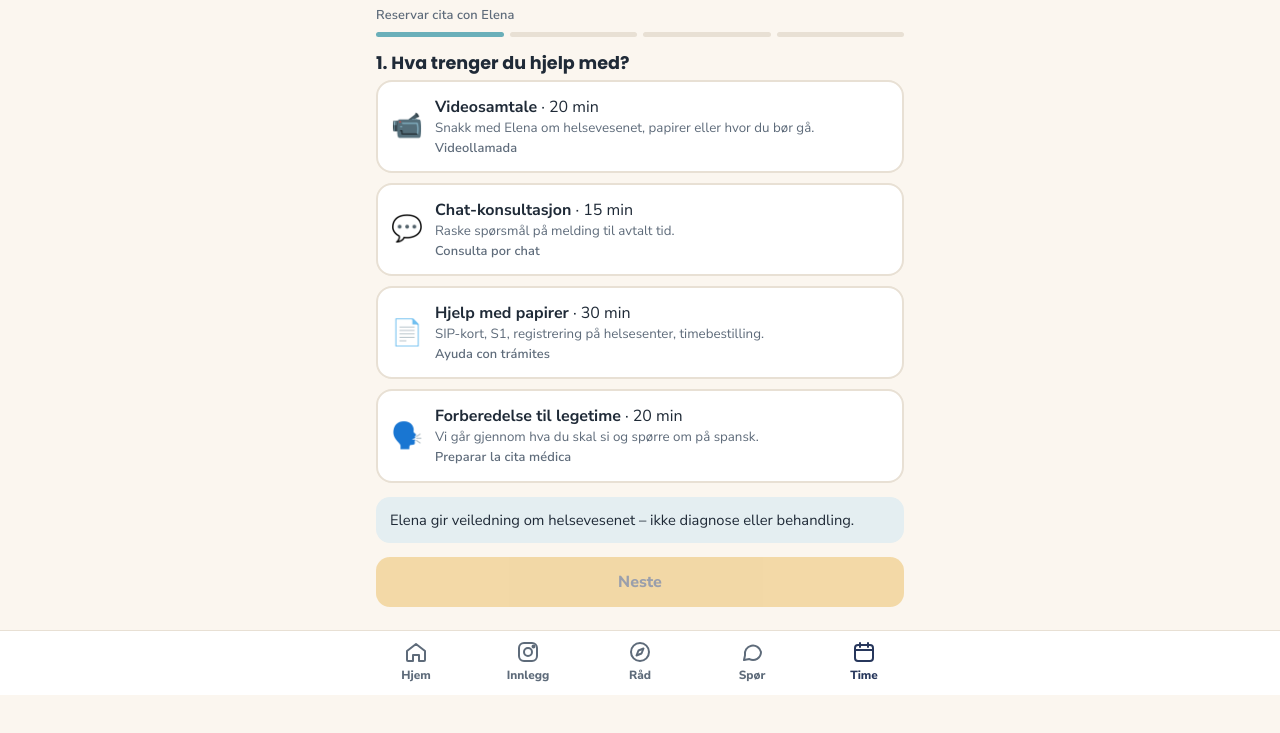
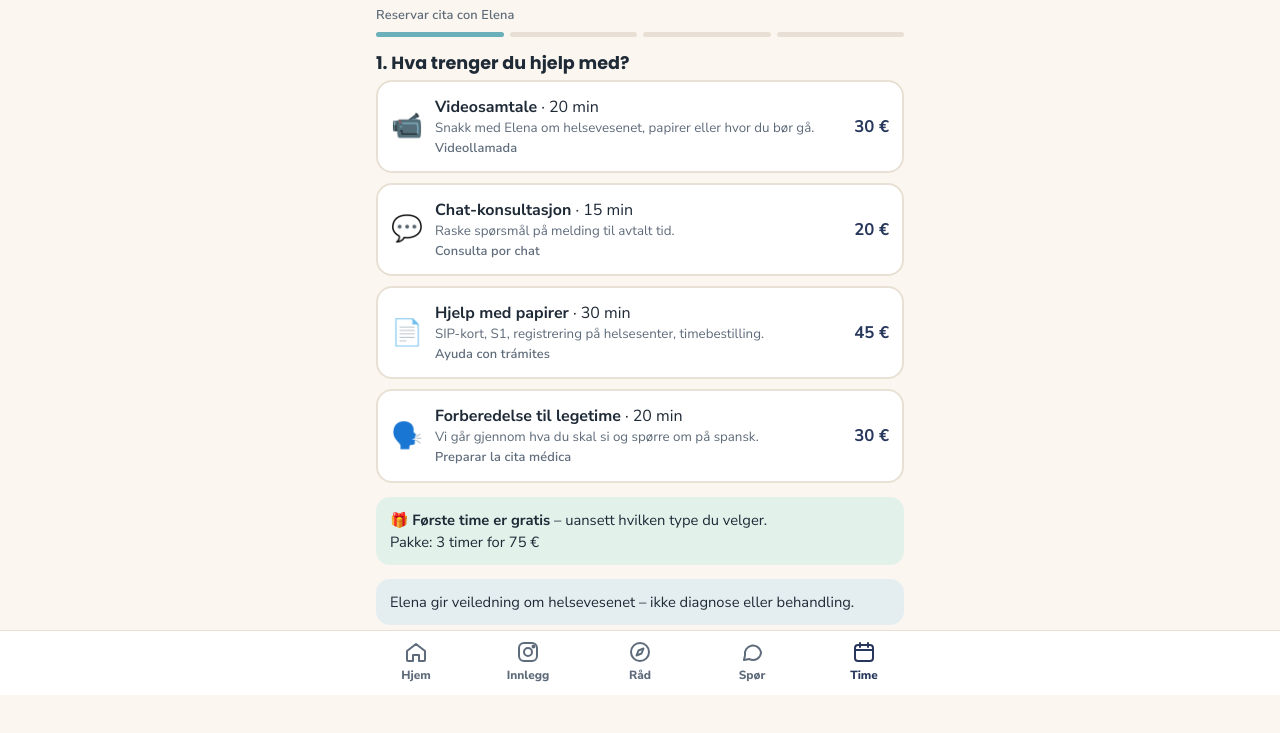
Before and after one commit to anasanchez93/elena-hjelpen, a plain HTML site: page index.html in a window 1280 px wide. Both pictures are taken after a click on the link "Bestill en time med meg". Shown: the part 105-838 px from the top of the page. Drawn offline with Linux system fonts and the light colour scheme.

Commit message:
Priser på timene, første time gratis, pakke 3 for 75 €
Co-Authored-By: Claude Opus 5.5 <noreply@anthropic.com>
Claude-Session: https://claude.ai/code/session_014dSVdBWt1J5DdVTSQjbMLJ

```diff
--- a/index.html
+++ b/index.html
@@ -102,6 +102,7 @@ label{font-weight:800;font-size:.92rem;display:block;margin:12px 0 6px}
 .opts{display:grid;gap:10px}
 .opt{display:flex;gap:12px;align-items:center;background:var(--card);border:2px solid var(--line);border-radius:16px;padding:13px;cursor:pointer;text-align:left;font:inherit;color:inherit}
 .opt.on{border-color:var(--coral);background:#FFF8F5}
+.opt .price{white-space:nowrap;color:var(--sea);font-size:1.05rem}
 .opt small{display:block;color:var(--muted)}
 .days{display:flex;gap:8px;overflow-x:auto;padding:2px 0 8px}
 .day{flex:0 0 66px;border:2px solid var(--line);background:var(--card);border-radius:14px;padding:8px 4px;text-align:center;cursor:pointer;font:inherit;color:inherit}
@@ -147,6 +148,7 @@ nav.bottom svg{width:24px;height:24px}
       <h1>Hei! Jeg er <em>Elena</em> 👋</h1>
       <p>Sykepleier i Spania. Jeg hjelper deg å forstå det spanske helsevesenet – enten du er på ferie eller bor her.</p>
       <a class="btn primary" href="#bestill">Bestill en time med meg</a>
+      <p style="margin:12px 0 0;font-weight:700;color:#E8B54F">🎁 Første time er gratis</p>
     </div>
     <div class="grid2">
       <button class="tile" data-go="sporsmal"><span class="ico" style="background:var(--coral-2)">💬</span><b>Still et spørsmål</b><span class="es">Haz una pregunta</span></button>
@@ -254,12 +256,14 @@ const CONFIG = {
     5: [["09:00","14:00"], ["17:00","21:00"]]
   },
   slotMinutes: 30,
+  firstFree: true,          // første time gratis
+  packageText: "Pakke: 3 timer for 75 €",
   daysAhead: 21,
   services: [
-    { id: "video", icon: "📹", name: "Videosamtale", es: "Videollamada", time: "20 min", desc: "Snakk med Elena om helsevesenet, papirer eller hvor du bør gå." },
-    { id: "chat", icon: "💬", name: "Chat-konsultasjon", es: "Consulta por chat", time: "15 min", desc: "Raske spørsmål på melding til avtalt tid." },
-    { id: "papir", icon: "📄", name: "Hjelp med papirer", es: "Ayuda con trámites", time: "30 min", desc: "SIP-kort, S1, registrering på helsesenter, timebestilling." },
-    { id: "tolk", icon: "🗣️", name: "Forberedelse til legetime", es: "Preparar la cita médica", time: "20 min", desc: "Vi går gjennom hva du skal si og spørre om på spansk." }
+    { id: "video", icon: "📹", name: "Videosamtale", es: "Videollamada", time: "20 min", price: 30, desc: "Snakk med Elena om helsevesenet, papirer eller hvor du bør gå." },
+    { id: "chat", icon: "💬", name: "Chat-konsultasjon", es: "Consulta por chat", time: "15 min", price: 20, desc: "Raske spørsmål på melding til avtalt tid." },
+    { id: "papir", icon: "📄", name: "Hjelp med papirer", es: "Ayuda con trámites", time: "30 min", price: 45, desc: "SIP-kort, S1, registrering på helsesenter, timebestilling." },
+    { id: "tolk", icon: "🗣️", name: "Forberedelse til legetime", es: "Preparar la cita médica", time: "20 min", price: 30, desc: "Vi går gjennom hva du skal si og spørre om på spansk." }
   ]
 };
 
@@ -527,7 +531,7 @@ $("#faq").innerHTML = FAQ.map(f=>`<details><summary>${esc(f.q)}</summary><div cl
 /* ---------- Bestill time ---------- */
 const DAYS = ["søn","man","tir","ons","tor","fre","lør"];
 const MONTHS = ["januar","februar","mars","april","mai","juni","juli","august","september","oktober","november","desember"];
-const bk = {step:0, service:null, date:null, slot:null, name:"", contact:"", lang:"Norsk", note:"", ok:false};
+const bk = {step:0, service:null, date:null, slot:null, name:"", contact:"", lang:"Norsk", note:"", ok:false, first:"Ja"};
 function upcoming(){
   const out=[]; const d=new Date(); d.setHours(0,0,0,0);
   for(let i=1;i<=CONFIG.daysAhead;i++){ const x=new Date(d); x.setDate(d.getDate()+i); out.push(x); }
@@ -549,7 +553,8 @@ function renderBooking(){
   if(bk.step===0){
     root.innerHTML = `<h3>1. Hva trenger du hjelp med?</h3><div class="opts">${CONFIG.services.map(s=>`
       <button class="opt ${bk.service===s.id?"on":""}" data-s="${s.id}"><span style="font-size:1.6rem">${s.icon}</span>
-      <span><b>${esc(s.name)}</b> · ${esc(s.time)}<small>${esc(s.desc)}</small><span class="es">${esc(s.es)}</span></span></button>`).join("")}</div>
+      <span style="flex:1"><b>${esc(s.name)}</b> · ${esc(s.time)}<small>${esc(s.desc)}</small><span class="es">${esc(s.es)}</span></span><b class="price">${s.price} €</b></button>`).join("")}</div>
+      ${CONFIG.firstFree?`<div class="note green" style="margin-top:14px">🎁 <b>Første time er gratis</b> – uansett hvilken type du velger.<br>${esc(CONFIG.packageText)}</div>`:""}
       <div class="note blue" style="margin-top:14px">Elena gir veiledning om helsevesenet – ikke diagnose eller behandling.</div>
       <button class="btn primary block" id="next" ${bk.service?"":"disabled"}>Neste</button>`;
     root.querySelectorAll(".opt").forEach(b=>b.onclick=()=>{bk.service=b.dataset.s; renderBooking();});
@@ -571,12 +576,13 @@ function renderBooking(){
     root.innerHTML = `<h3>3. Om deg</h3>
       <label for="bName">Navn</label><input id="bName" value="${esc(bk.name)}" autocomplete="name">
       <label for="bContact">Telefon eller e-post</label><input id="bContact" value="${esc(bk.contact)}" autocomplete="tel">
+      ${CONFIG.firstFree?`<label for="bFirst">Er dette første gang du bestiller time hos Elena?</label><select id="bFirst">${["Ja","Nei"].map(v=>`<option ${bk.first===v?"selected":""}>${v}</option>`).join("")}</select>`:""}
       <label for="bLang">Språk</label><select id="bLang">${["Norsk","Engelsk","Spansk"].map(l=>`<option ${bk.lang===l?"selected":""}>${l}</option>`).join("")}</select>
       <label for="bNote">Kort om hva du vil snakke om (valgfritt)</label><textarea id="bNote" placeholder="F.eks. «Jeg skal registrere meg på helsesenter i Torrevieja»">${esc(bk.note)}</textarea>
       <label class="check"><input type="checkbox" id="bOk" ${bk.ok?"checked":""}> Jeg forstår at dette ikke er for akutte tilfeller, og at Elena ikke stiller diagnoser.</label>
       <div style="display:grid;grid-template-columns:1fr 2fr;gap:10px;margin-top:18px">
         <button class="btn ghost" id="back">Tilbake</button><button class="btn primary" id="next">Se oppsummering</button></div>`;
-    const save=()=>{bk.name=$("#bName").value.trim(); bk.contact=$("#bContact").value.trim(); bk.lang=$("#bLang").value; bk.note=$("#bNote").value.trim(); bk.ok=$("#bOk").checked;};
+    const save=()=>{bk.name=$("#bName").value.trim(); bk.contact=$("#bContact").value.trim(); bk.lang=$("#bLang").value; if($("#bFirst")) bk.first=$("#bFirst").value; bk.note=$("#bNote").value.trim(); bk.ok=$("#bOk").checked;};
     root.querySelectorAll("input,select,textarea").forEach(el=>el.addEventListener("input",save));
     root.querySelector("#next").onclick = ()=>{ save(); if(!bk.name||!bk.contact){toast("Fyll inn navn og kontaktinfo");return;} if(!bk.ok){toast("Kryss av for at du har forstått");return;} bk.step=3; renderBooking(); };
     root.querySelector("#back").onclick = ()=>{ save(); bk.step=1; renderBooking(); };
@@ -585,9 +591,10 @@ function renderBooking(){
   if(bk.step===3){
     const s = CONFIG.services.find(x=>x.id===bk.service);
     const d = new Date(bk.date+"T12:00:00");
-    const msg = `Hei Elena! Jeg vil gjerne bestille time via appen.\n\nType: ${s.name} (${s.time})\nØnsket tid: ${fmtDate(d)} kl. ${bk.slot}\nNavn: ${bk.name}\nKontakt: ${bk.contact}\nSpråk: ${bk.lang}${bk.note?`\nTema: ${bk.note}`:""}`;
+    const free = CONFIG.firstFree && bk.first==="Ja";
+    const msg = `Hei Elena! Jeg vil gjerne bestille time via appen.\n\nType: ${s.name} (${s.time})\nPris: ${free?"Gratis – første time":s.price+" €"}\nØnsket tid: ${fmtDate(d)} kl. ${bk.slot}\nNavn: ${bk.name}\nKontakt: ${bk.contact}\nSpråk: ${bk.lang}${bk.note?`\nTema: ${bk.note}`:""}`;
     root.innerHTML = sendBox(msg, "4. Send forespørselen") +
-      `<div class="note green">Timen er en <b>forespørsel</b> til Elena er bekreftet. Du får svar på Instagram.</div>
+      `<div class="note green">Timen er en <b>forespørsel</b> til Elena har bekreftet den. Du får svar på Instagram, og betaling avtales direkte med Elena.</div>
        <button class="btn ghost block" id="restart">Start på nytt</button>`;
     bindCopy(root, msg);
     root.querySelector("#restart").onclick = ()=>{ Object.assign(bk,{step:0,service:null,date:null,slot:null,note:"",ok:false}); renderBooking(); };
--- a/sw.js
+++ b/sw.js
@@ -1,5 +1,5 @@
 // Elena hjelpen – fungerer også uten nett. Bytt versjon når du endrer filene.
-const CACHE = "elena-hjelpen-v8";
+const CACHE = "elena-hjelpen-v9";
 const FILES = ["./", "./index.html", "./manifest.webmanifest", "./icons/icon-192.png", "./icons/icon-512.png", "./icons/apple-touch-icon.png"];
 self.addEventListener("install", e => { e.waitUntil(caches.open(CACHE).then(c => c.addAll(FILES))); self.skipWaiting(); });
 self.addEventListener("activate", e => {
```
